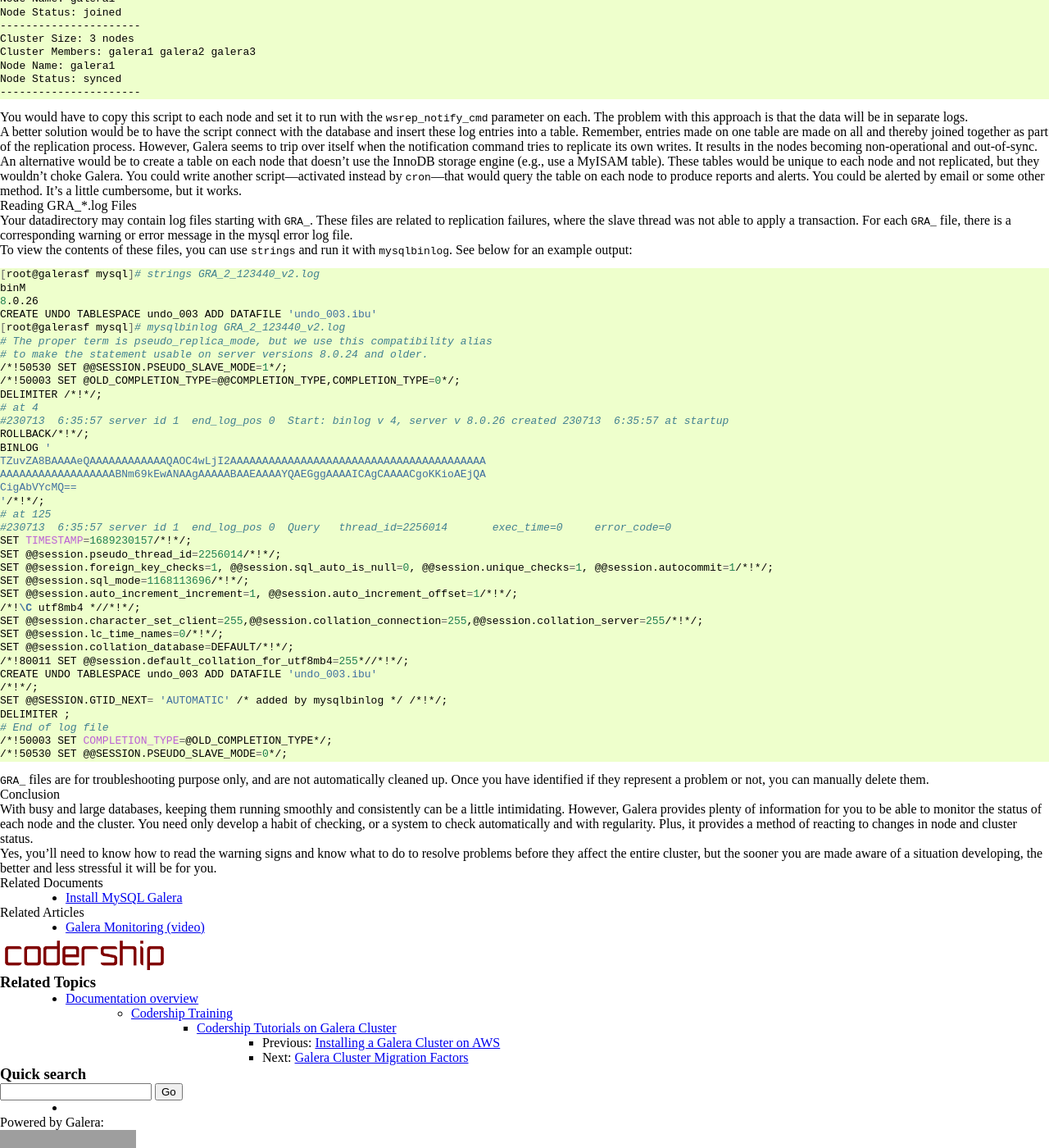
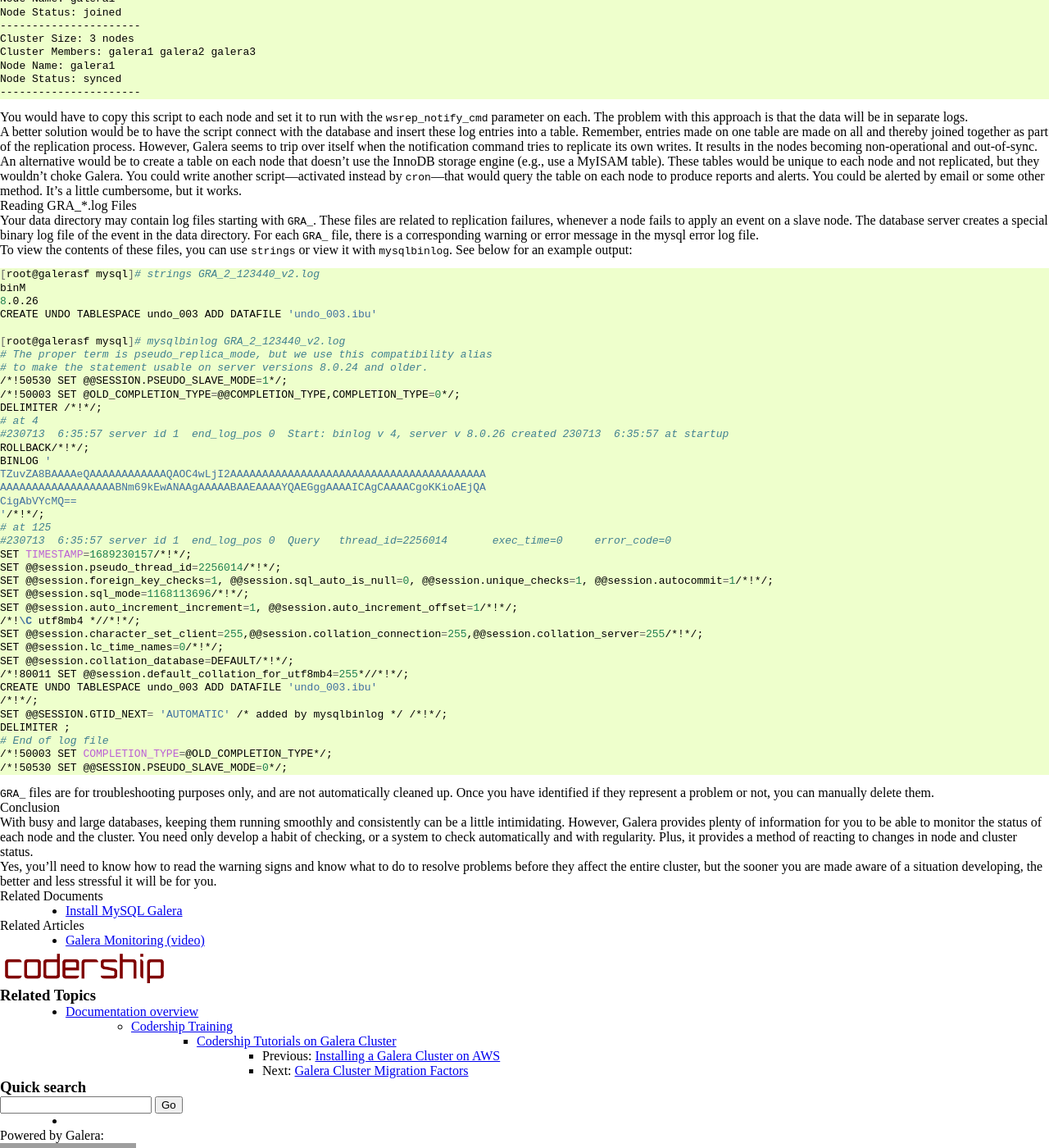
Before and after one commit to codership/documentation, a Sphinx documentation site: the page built from galeracluster/source/training/tutorials/galera-monitoring.rst, in a window 1280 px wide and 1400 px high, scrolled down 5160 px. Shown: the whole window at 82% size. Built offline with Sphinx 7.4.7, drawn with Linux system fonts in a browser that asks for light colours; comment, search, counter and statistics services are not loaded; grey boxes are pictures that could not be loaded.

Commit message:
fixed a bit of stuff in the update of galera-monitoring.rst

```diff
--- a/galeracluster/source/training/tutorials/galera-monitoring.rst
+++ b/galeracluster/source/training/tutorials/galera-monitoring.rst
@@ -426,9 +426,9 @@ A better solution would be to have the script connect with the database and inse
 .. rst-class:: section-heading
 .. rubric:: Reading GRA_*.log Files
 
-Your datadirectory may contain log files starting with ``GRA_``. These files are related to replication failures, where the slave thread was not able to apply a transaction. For each ``GRA_`` file, there is a corresponding warning or error message in the mysql error log file.
+Your data directory may contain log files starting with ``GRA_``. These files are related to replication failures, whenever a node fails to apply an event on a slave node. The database server creates a special binary log file of the event in the data directory. For each ``GRA_`` file, there is a corresponding warning or error message in the mysql error log file.
 
-To view the contents of these files, you can use ``strings`` and run it with ``mysqlbinlog``. See below for an example output:
+To view the contents of these files, you can use ``strings`` or view it with ``mysqlbinlog``. See below for an example output:
 
 .. code-block:: bash
 
@@ -436,6 +436,7 @@ To view the contents of these files, you can use ``strings`` and run it with ``m
    binM
    8.0.26
    CREATE UNDO TABLESPACE undo_003 ADD DATAFILE 'undo_003.ibu'
+
    [root@galerasf mysql]# mysqlbinlog GRA_2_123440_v2.log
    # The proper term is pseudo_replica_mode, but we use this compatibility alias
    # to make the statement usable on server versions 8.0.24 and older.
@@ -470,7 +471,7 @@ To view the contents of these files, you can use ``strings`` and run it with ``m
    /*!50003 SET COMPLETION_TYPE=@OLD_COMPLETION_TYPE*/;
    /*!50530 SET @@SESSION.PSEUDO_SLAVE_MODE=0*/;
 
-``GRA_`` files are for troubleshooting purpose only, and are not automatically cleaned up. Once you have identified if they represent a problem or not, you can manually delete them.
+``GRA_`` files are for troubleshooting purposes only, and are not automatically cleaned up. Once you have identified if they represent a problem or not, you can manually delete them.
 
 
 .. rst-class:: section-heading
```
